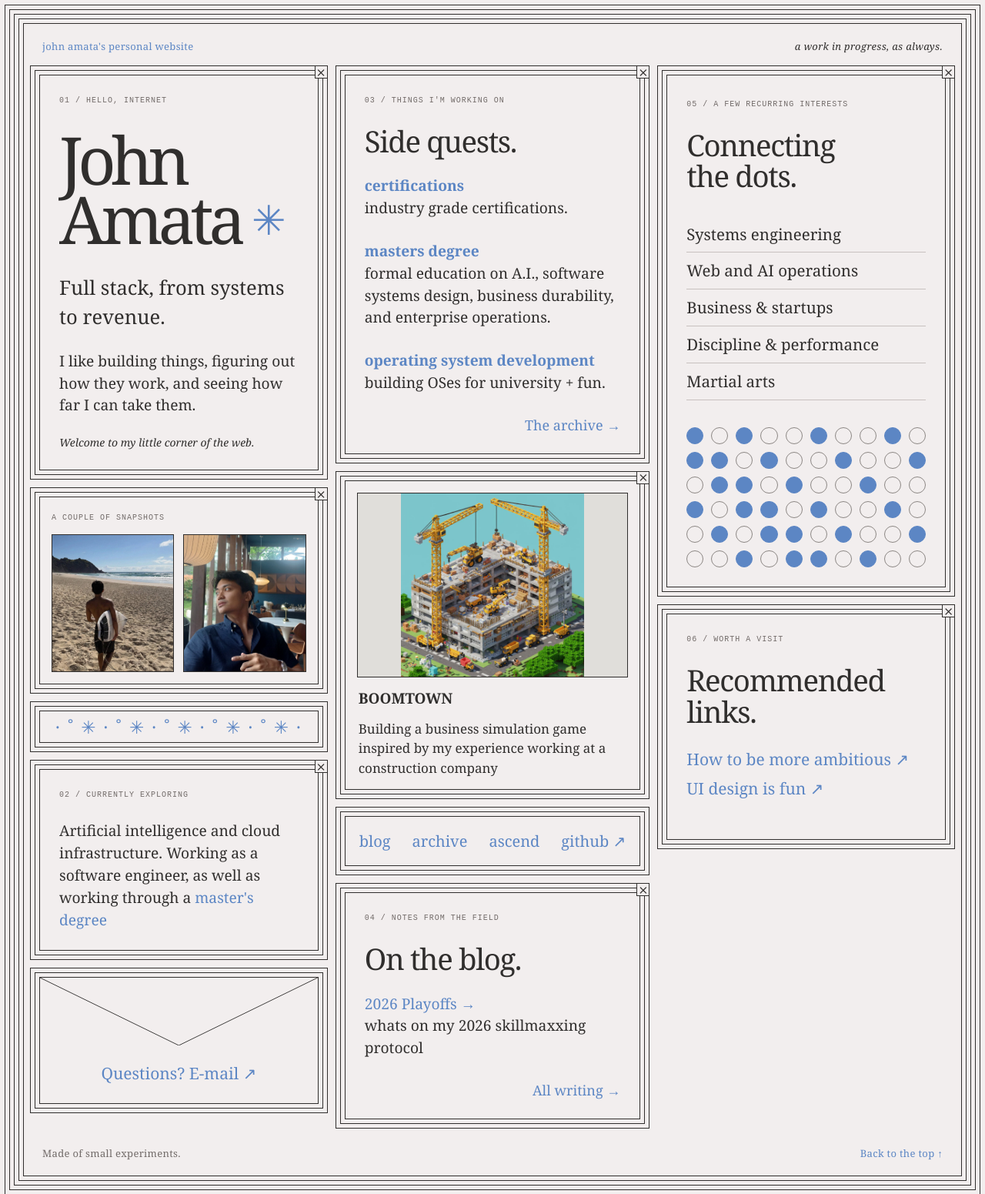
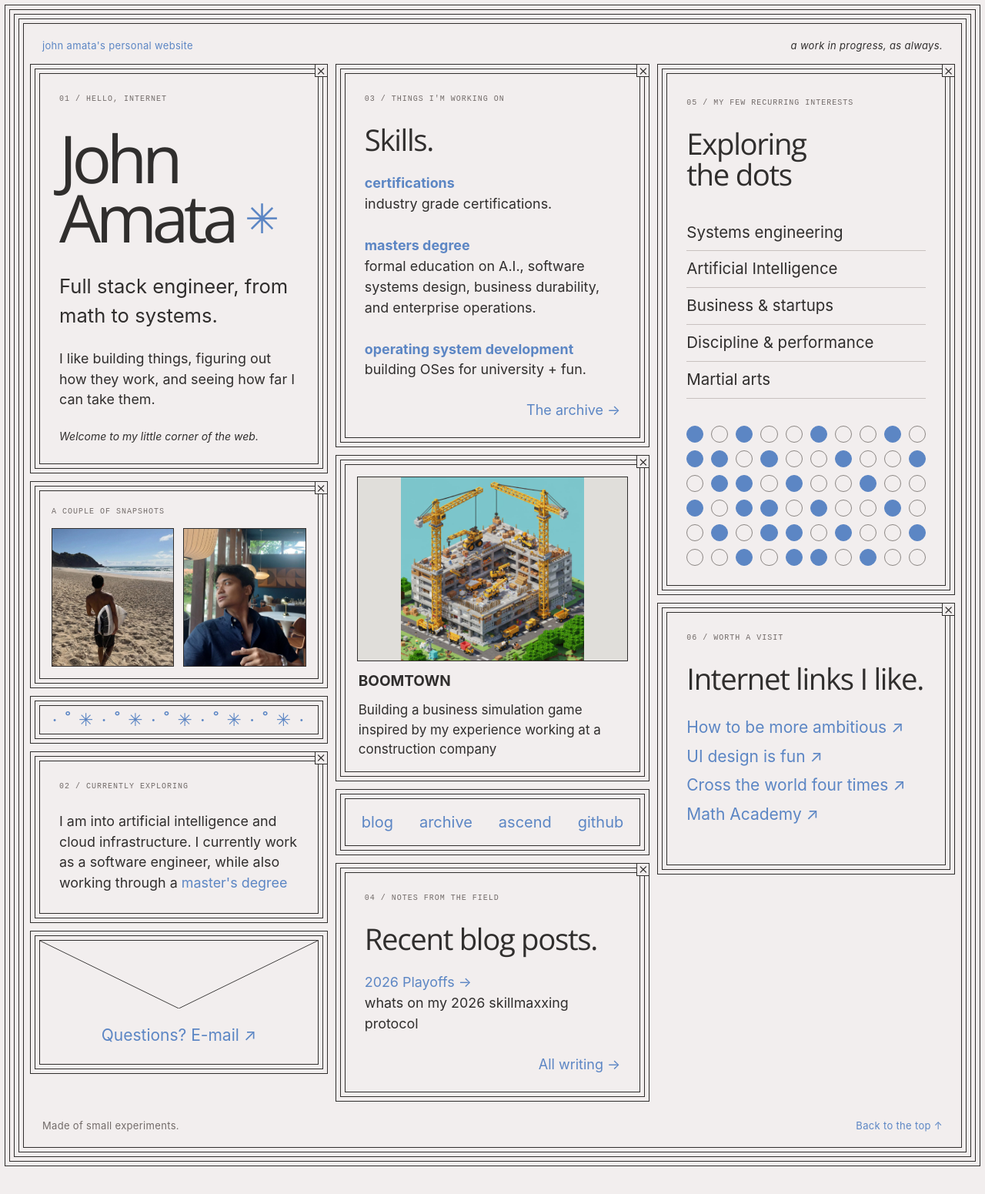
Before and after one commit to xjpa/website, an Astro site: page / in a window 1280 px wide. Shown: the top 1551 px of the page at 77% size. After the commit the page ends 1521 px from the top, so only its background shows below. Built offline with nearby package versions, Linux system fonts and the light colour scheme; Astro itself is replaced by a stand-in of ours.

Commit message:
site revamp 2

```diff
--- a/src/components/InteractiveHome.astro
+++ b/src/components/InteractiveHome.astro
@@ -15,6 +15,9 @@ const posts = (await getCollection('blog')).sort((a, b) => b.data.date.valueOf()
 <html lang="en">
   <head>
     <meta charset="UTF-8" />
+    <link rel="preconnect" href="https://fonts.googleapis.com" />
+    <link rel="preconnect" href="https://fonts.gstatic.com" crossorigin />
+    <link href="https://fonts.googleapis.com/css2?family=IBM+Plex+Mono:wght@400;500&family=Open+Sans:wght@400;500;600;700&display=swap" rel="stylesheet" />
     <meta name="viewport" content="width=device-width, initial-scale=1.0" />
     <meta name="description" content="John Amata's corner of the internet. Systems, software, side quests, and notes on moving forward." />
     <link rel="icon" type="image/png" href="/eagle.png" />
@@ -34,7 +37,7 @@ const posts = (await getCollection('blog')).sort((a, b) => b.data.date.valueOf()
             <button class="window-close" aria-label="Close this panel">×</button>
             <span class="panel-label">01 / hello, internet</span>
             <h1>John<br />Amata<span class="star">✳</span></h1>
-            <p class="intro-line">Full stack, from systems<br />to revenue.</p>
+            <p class="intro-line">Full stack engineer, from math to systems.</p>
             <p>I like building things, figuring out how they work, and seeing how far I can take them.</p>
             <p class="small-note">Welcome to my little corner of the web.</p>
           </section>
@@ -50,7 +53,7 @@ const posts = (await getCollection('blog')).sort((a, b) => b.data.date.valueOf()
           <section class="frame">
             <button class="window-close" aria-label="Close this panel">×</button>
             <span class="panel-label">02 / currently exploring</span>
-            <p>Artificial intelligence and cloud infrastructure. Working as a software engineer, as well as working through a <a href="/projects/masters/">master's degree</a></p>
+            <p>I am into artificial intelligence and cloud infrastructure. I currently work as a software engineer, while also working through a <a href="/projects/masters/">master's degree</a></p>
           </section>
           <a class="frame envelope" href={`mailto:${site.email}`}>
             <svg viewBox="0 0 400 95" preserveAspectRatio="none" aria-hidden="true"><path d="M0 0 L200 95 L400 0" /></svg>
@@ -61,7 +64,7 @@ const posts = (await getCollection('blog')).sort((a, b) => b.data.date.valueOf()
           <section class="frame projects-frame">
             <button class="window-close" aria-label="Close this panel">×</button>
             <span class="panel-label">03 / things i'm working on</span>
-            <h2>Side quests.</h2>
+            <h2>Skills.</h2>
             {projects.map(project => <p><a href={`/projects/${project.slug}/`}>{project.data.title}</a><br /><span>{project.data.summary}.</span></p>)}
             <a class="end-link" href="/archive/">The archive →</a>
           </section>
@@ -74,12 +77,12 @@ const posts = (await getCollection('blog')).sort((a, b) => b.data.date.valueOf()
             </div>
           </section>
           <nav class="frame link-strip" aria-label="Primary navigation">
-            <a href="/blog/">blog</a><a href="/archive/">archive</a><a href="/ascend/">ascend</a><a href={site.github}>github ↗</a>
+            <a href="/blog/">blog</a><a href="/archive/">archive</a><a href="/ascend/">ascend</a><a href={site.github}>github</a>
           </nav>
           <section class="frame">
             <button class="window-close" aria-label="Close this panel">×</button>
             <span class="panel-label">04 / notes from the field</span>
-            <h2>On the blog.</h2>
+            <h2>Recent blog posts.</h2>
             {posts.slice(0, 3).map(post => <p><a href={`/blog/${post.slug}/`}>{post.data.title} →</a><br /><span>{post.data.summary}</span></p>)}
             <a class="end-link" href="/blog/">All writing →</a>
           </section>
@@ -87,18 +90,20 @@ const posts = (await getCollection('blog')).sort((a, b) => b.data.date.valueOf()
         <div class="column">
           <section class="frame interests-frame">
             <button class="window-close" aria-label="Close this panel">×</button>
-            <span class="panel-label">05 / a few recurring interests</span>
-            <h2>Connecting<br />the dots.</h2>
-            <ul class="interest-list"><li>Systems engineering</li><li>Web and AI operations</li><li>Business & startups</li><li>Discipline & performance</li><li>Martial arts</li></ul>
+            <span class="panel-label">05 / my few recurring interests</span>
+            <h2>Exploring<br />the dots</h2>
+            <ul class="interest-list"><li>Systems engineering</li><li>Artificial Intelligence</li><li>Business & startups</li><li>Discipline & performance</li><li>Martial arts</li></ul>
             <div class="dot-field" aria-hidden="true">{Array.from({length: 60}, (_, i) => <span class:list={{ filled: (i * 7) % 11 < 5 }}>·</span>)}</div>
           </section>
           <section class="frame">
             <button class="window-close" aria-label="Close this panel">×</button>
             <span class="panel-label">06 / worth a visit</span>
-            <h2>Recommended links.</h2>
+            <h2>Internet links I like.</h2>
             <ul class="entry-list">
               <li><a href="https://felixrieseberg.com/how-to-be-more-ambitious-a-tutorial-for-humans-with-models/">How to be more ambitious ↗</a></li>
               <li><a href="https://www.nathalielawhead.com/candybox/ui-design-is-fun">UI design is fun ↗</a></li>
+              <li><a href="https://sive.rs/4">Cross the world four times ↗</a></li>
+              <li><a href="https://www.mathacademy.com/">Math Academy ↗</a></li>
             </ul>
           </section>
         </div>
--- /dev/null
+++ b/src/content/ascend/2026-winter-arc.md
@@ -0,0 +1,7 @@
+---
+title: 2026 winter arc
+date: 2026-12-27
+summary: a review of every week from end of october to december
+tags:
+  - log
+---
--- a/src/layouts/BaseLayout.astro
+++ b/src/layouts/BaseLayout.astro
@@ -29,7 +29,7 @@ const canonicalUrl = canonicalPath === '/' ? `${site.url}/` : `${site.url}${cano
     <link rel="preconnect" href="https://fonts.googleapis.com" />
     <link rel="preconnect" href="https://fonts.gstatic.com" crossorigin />
     <link
-      href="https://fonts.googleapis.com/css2?family=IBM+Plex+Mono:wght@400;500&family=Inter:ital,opsz,wght@0,14..32,100..900;1,14..32,100..900&display=swap"
+      href="https://fonts.googleapis.com/css2?family=IBM+Plex+Mono:wght@400;500&family=Open+Sans:wght@400;500;600;700&display=swap"
       rel="stylesheet"
     />
     <link rel="icon" type="image/png" href="/eagle.png" />
--- a/src/styles.css
+++ b/src/styles.css
@@ -1,5 +1,5 @@
 :root {
-  font-family: 'Inter', 'Segoe UI', sans-serif;
+  font-family: var(--body-font);
   line-height: 1.6;
   font-weight: 400;
   color: var(--text);
@@ -104,7 +104,7 @@ a {
 .post-body h5,
 .blog-layout h1,
 .post-layout h1 {
-  font-family: Georgia, 'Times New Roman', serif;
+  font-family: var(--heading-font);
   font-weight: 400;
   color: var(--heading);
 }
--- a/src/styles/window-theme.css
+++ b/src/styles/window-theme.css
@@ -1,8 +1,13 @@
 /* Shared palette and window outlines across the index and reading pages. */
 :root {
+  --body-font: -apple-system, BlinkMacSystemFont, 'SF Pro Text', 'Segoe UI', sans-serif;
+  --heading-font: 'Open Sans', sans-serif;
   --paper: #f2eeee;
   --ink: #302e2d;
   --link: #5c86c4;
   --window-outline: 0 0 0 5px var(--paper), 0 0 0 6px var(--ink),
     0 0 0 11px var(--paper), 0 0 0 12px var(--ink);
 }
+
+body { font-family: var(--body-font); }
+h1, h2, h3, h4, h5, h6 { font-family: var(--heading-font); }
```
Also changed, not shown: src/styles/inner-pages.css (+6 -6 lines), src/styles/interactive-home.css.
